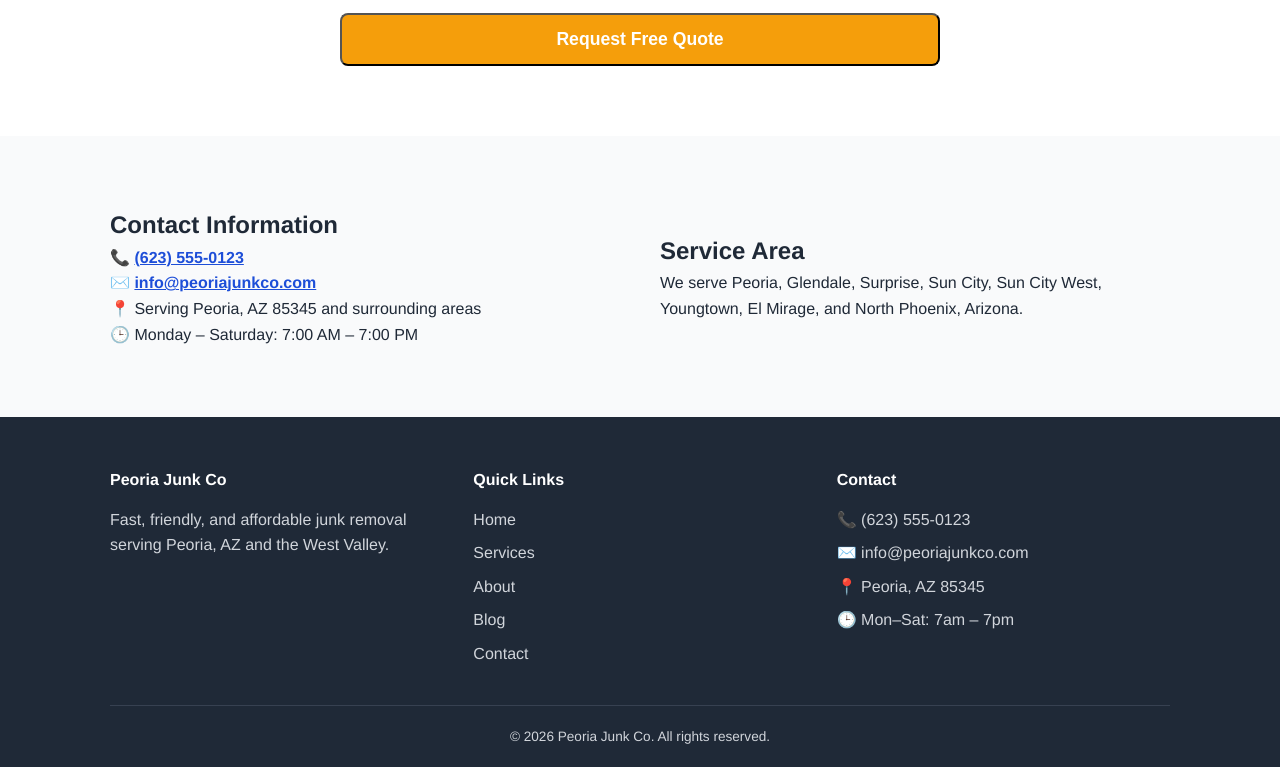
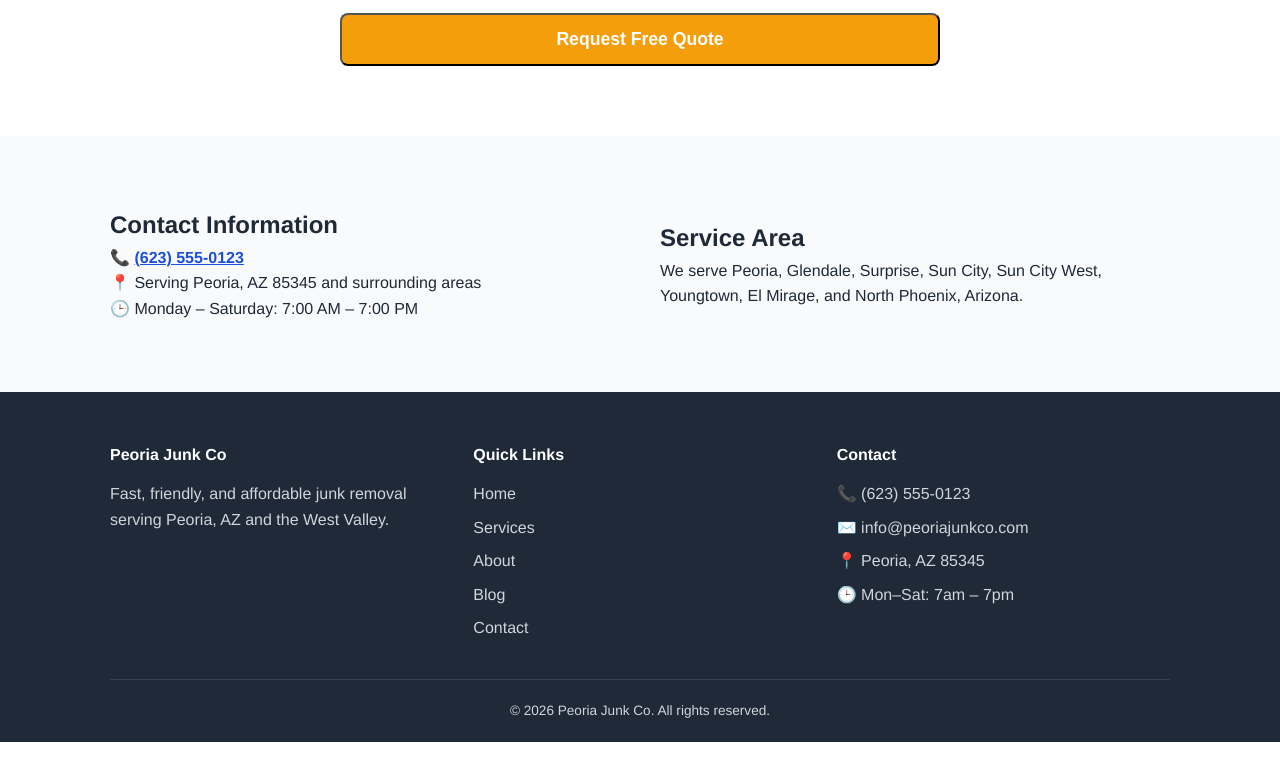
Before and after one commit to glenandersen-ux/Junk-removal-website, a plain HTML site: page contact.html in a window 1280 px wide. Shown: the part 992-1759 px from the top of the page. After the commit the page ends 1734 px from the top, so only its background shows below. Drawn offline with Linux system fonts and the light colour scheme.

Commit message:
Remove email address from contact info section

```diff
--- a/contact.html
+++ b/contact.html
@@ -88,7 +88,6 @@
     <div>
       <h2>Contact Information</h2>
       <p>📞 <a href="tel:+16235550123">(623) 555-0123</a></p>
-      <p>✉️ <a href="mailto:info@peoriajunkco.com">info@peoriajunkco.com</a></p>
       <p>📍 Serving Peoria, AZ 85345 and surrounding areas</p>
       <p>🕒 Monday – Saturday: 7:00 AM – 7:00 PM</p>
     </div>
```
